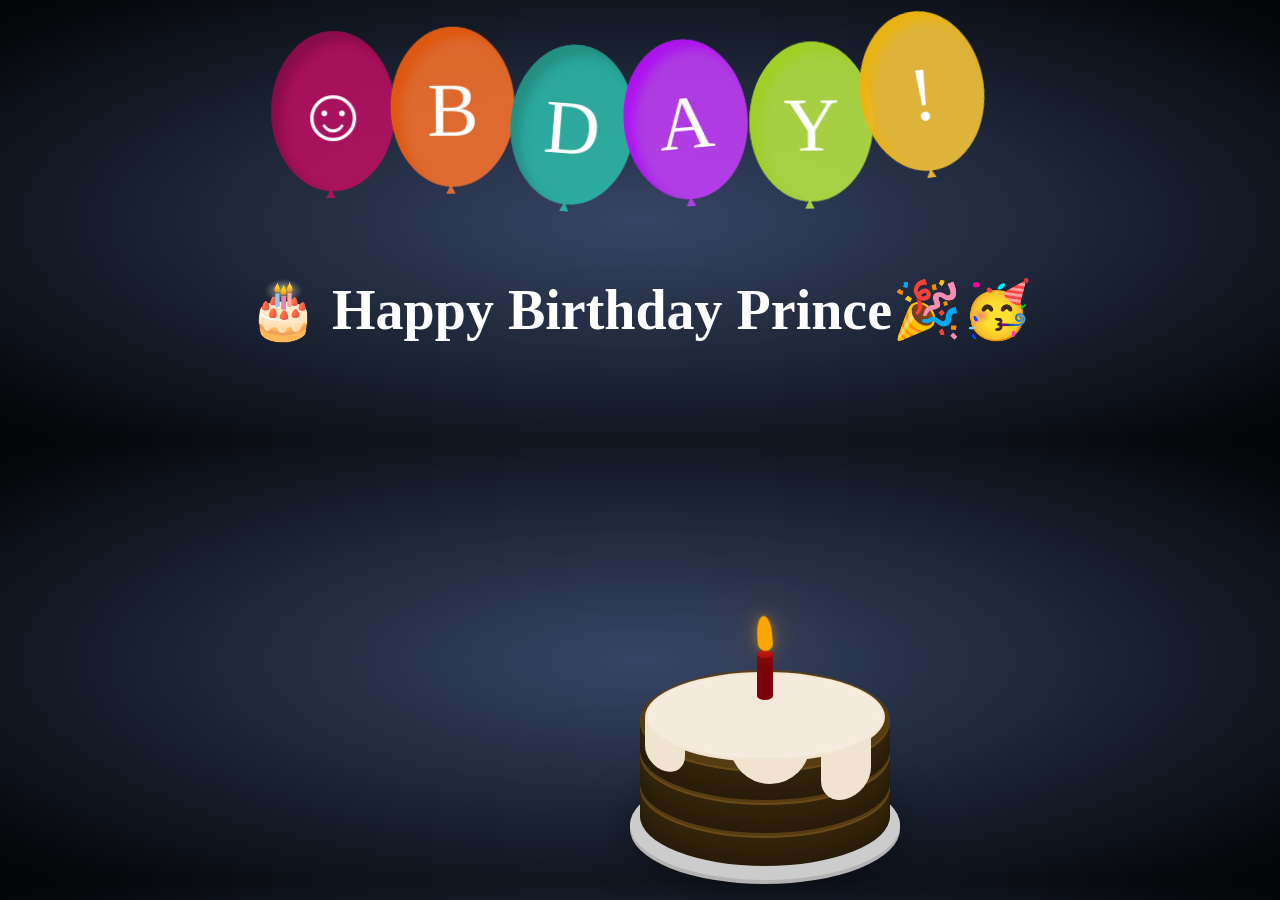
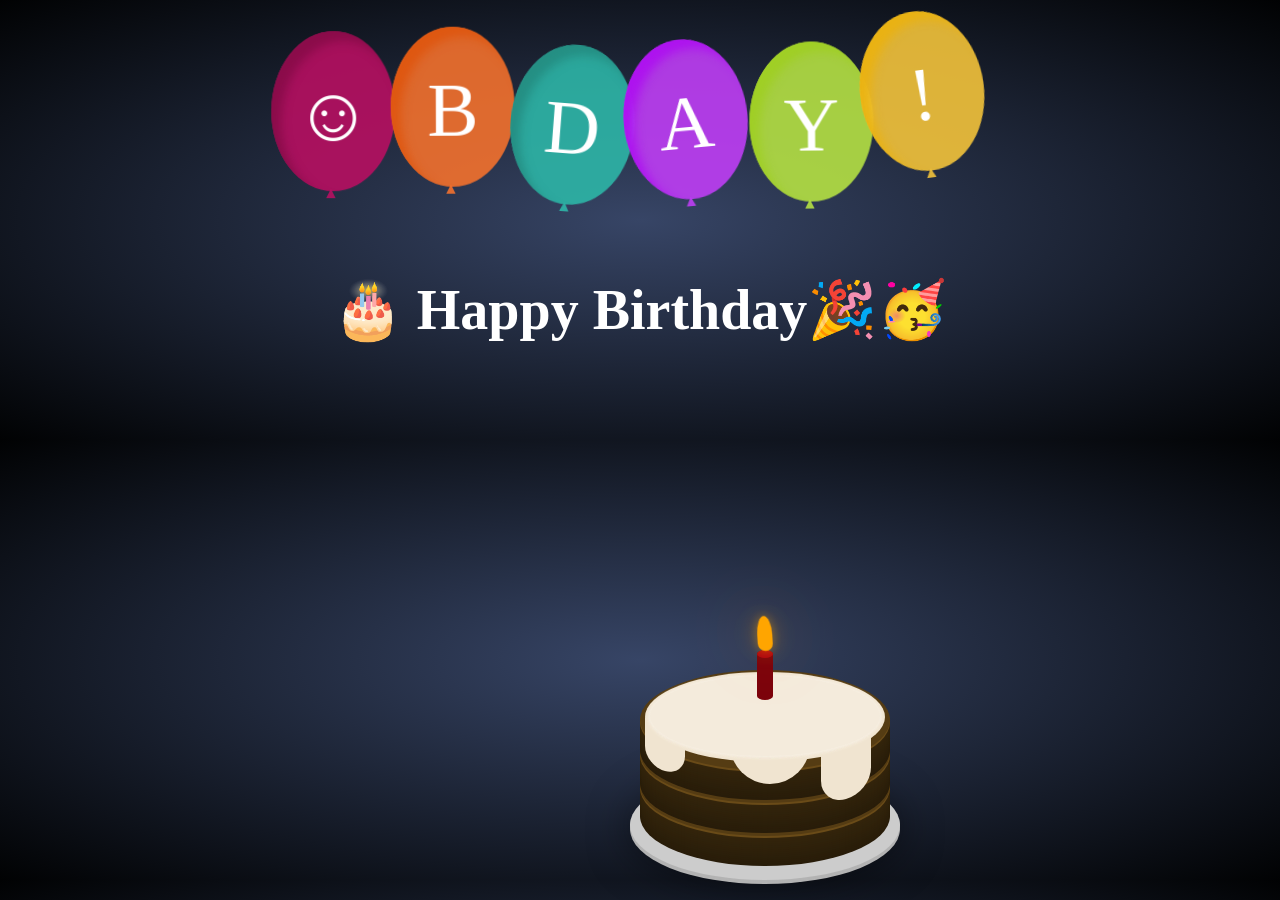
Before and after one commit to teekamsuthar/teekamsuthar.github.io, a Jekyll site: the page Splnk.html, which Jekyll copies as it is, in a window 1280 px wide. Built offline with Jekyll 4.4.1, drawn with Linux system fonts in a browser that asks for light colours; nearby versions of some CDN libraries; some web fonts are replaced.

Commit message:
Update and rename SLink.html to Splnk.html

```diff
--- a/SLink.html
+++ b/Splnk.html
@@ -45,7 +45,7 @@
                 <div><span>!</span>
                 </div>
             </div>
-             <h1>🎂 Happy Birthday Prince🎉🥳</h1>
+             <h1>🎂 Happy Birthday🎉🥳</h1>
 
         </div>
 
```
